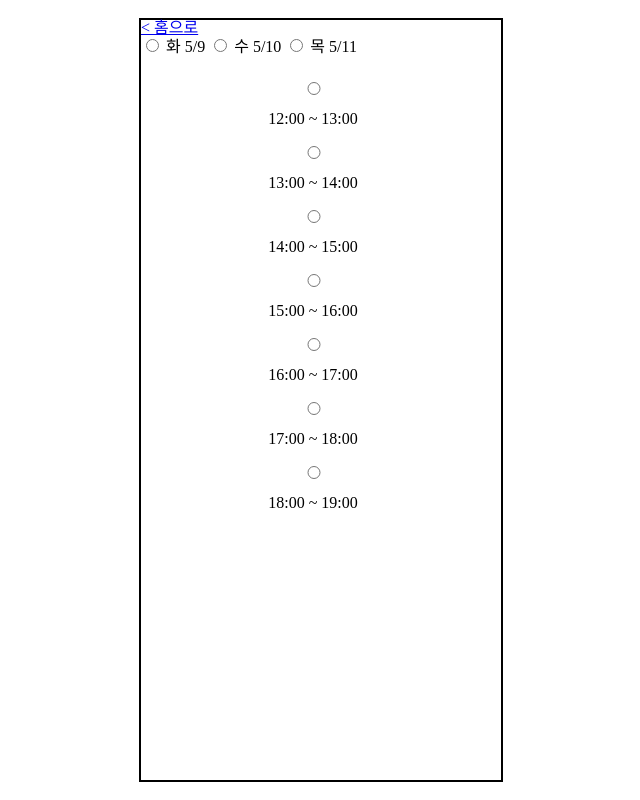
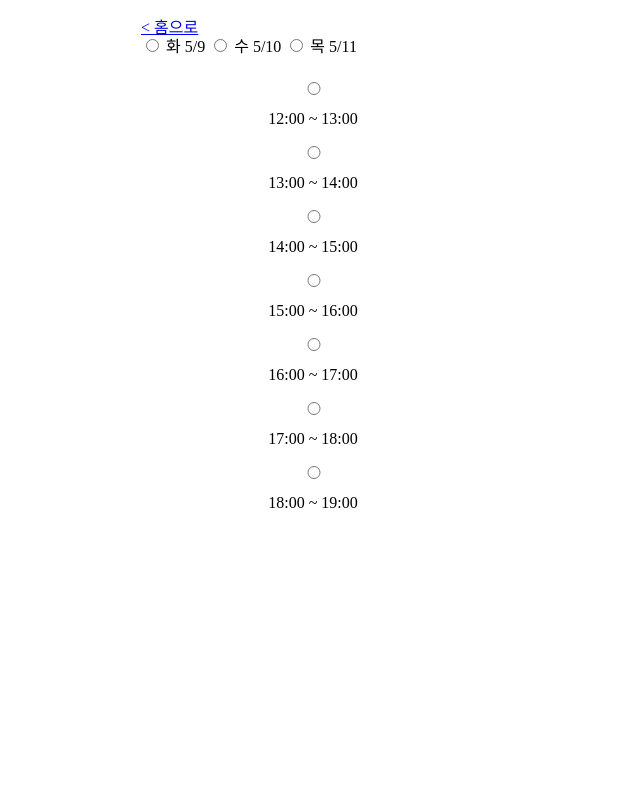
Before and after one commit to heondolee/Blind_Booth, a Django app: template templates/reserve_page.html in a window 1280 px wide. Shown: the whole page, without its empty margins (319-959 px from the left). Run offline with Django 4.2, Linux system fonts and the light colour scheme; the template is opened without the code that fills it, so the values that code supplies are empty; some libraries are stand-ins or nearby versions.

Commit message:
ㅇㄴㅁ

```diff
--- a/static/css/reservation.css
+++ b/static/css/reservation.css
@@ -7,7 +7,7 @@ html {
 body {
     height: 95vh;
     width: 45vh;
-    border: 2px solid #000000;
+    /* border: 2px solid #000000; */
 }
 
 @media only screen and (max-width: 500px) {
```
